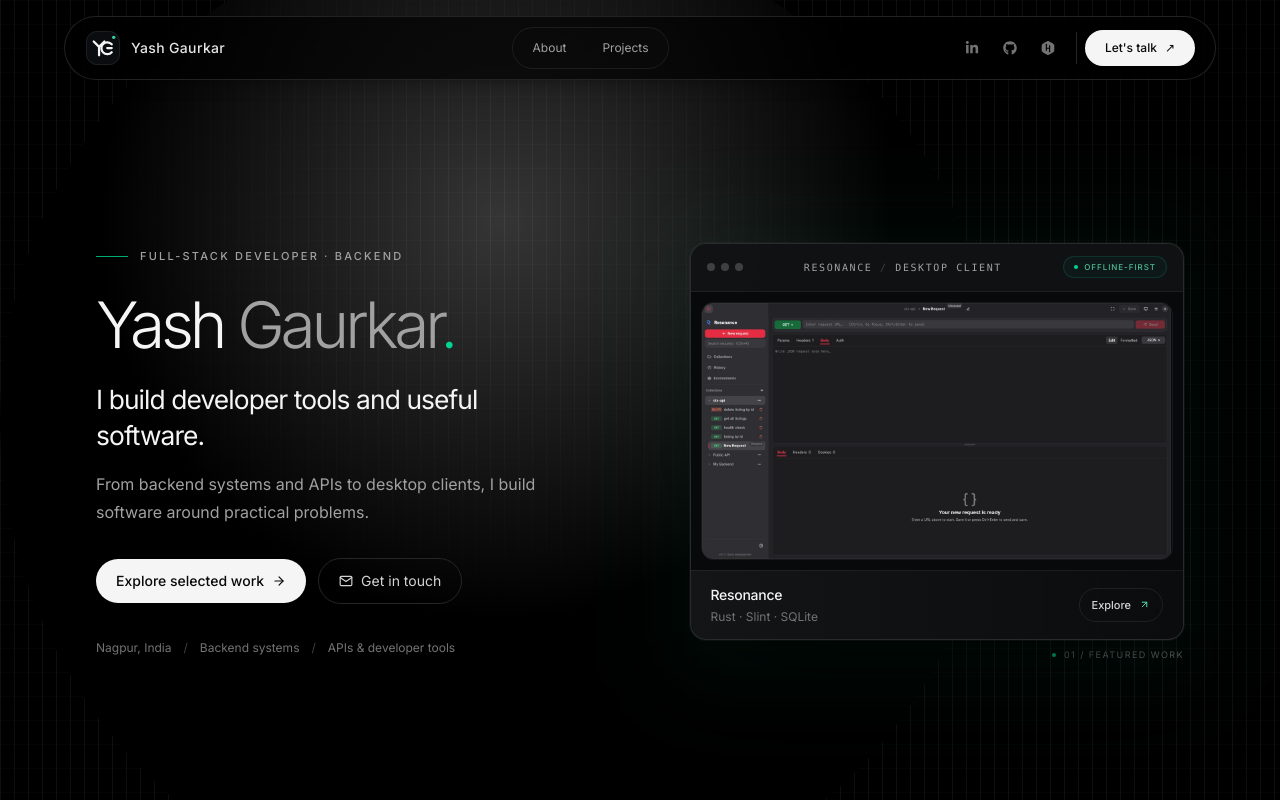
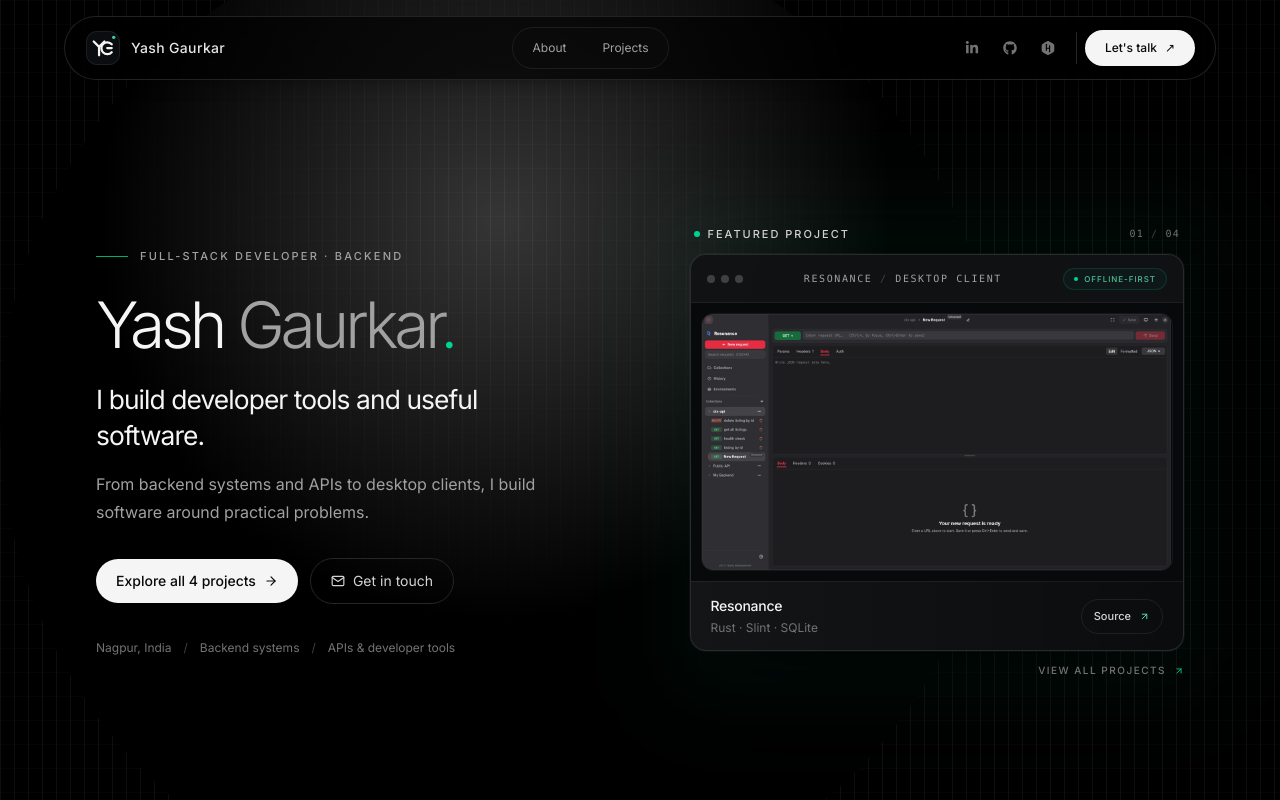
Before and after one commit to yashG0/serious-portfolio-app, a React (Vite) app: page / in a window 1280 px wide. Shown: the top 800 px of the page. Built offline with nearby package versions, Linux system fonts and the light colour scheme.

Commit message:
feat: clarify featured project and full project list

```diff
--- a/src/components/Hero.jsx
+++ b/src/components/Hero.jsx
@@ -65,7 +65,7 @@ export const Hero = () => {
 							href="#projects"
 							className="group inline-flex items-center gap-2 rounded-full bg-neutral-100 px-5 py-3 text-sm font-medium text-neutral-950 transition-colors hover:bg-white"
 						>
-							Explore selected work
+							Explore all 4 projects
 							<FiArrowRight className="transition-transform group-hover:translate-x-0.5" />
 						</a>
 						<a
@@ -97,12 +97,21 @@ export const Hero = () => {
 					transition={{ duration: 0.65, delay: 0.18, ease: "easeOut" }}
 					className="relative isolate mx-auto w-full max-w-lg lg:justify-self-end"
 				>
+					<div className="relative z-10 mb-3 flex items-center justify-between px-1">
+						<p className="flex items-center gap-2 text-[10px] font-medium uppercase tracking-[0.18em] text-neutral-300 sm:text-[11px]">
+							<span className="h-1.5 w-1.5 rounded-full bg-emerald-400" />
+							Featured project
+						</p>
+						<p className="font-mono text-[10px] tracking-[0.12em] text-neutral-500">
+							01 <span className="text-neutral-700">/</span> 04
+						</p>
+					</div>
 					<div aria-hidden="true" className="pointer-events-none absolute -inset-5 z-0 rounded-[2rem] bg-emerald-400/[0.045] blur-2xl sm:-inset-8" />
 					<a
 						href="https://github.com/yashG0/resonance-api-testing-platform"
 						target="_blank"
 						rel="noopener noreferrer"
-						aria-label="View Resonance API testing platform on GitHub"
+						aria-label="Featured project: Resonance API testing platform, one of four projects. View its GitHub repository."
 						className="group relative z-10 block overflow-hidden rounded-2xl border border-white/[0.12] bg-[#0c0d0f]/95 shadow-[0_32px_100px_-48px_rgba(0,0,0,0.95)] ring-1 ring-white/[0.04] transition-all duration-300 hover:border-emerald-300/30 hover:shadow-[0_36px_110px_-48px_rgba(16,185,129,0.22)]"
 					>
 						<div className="hidden h-12 items-center justify-between border-b border-white/[0.06] bg-white/[0.02] px-4 sm:flex">
@@ -138,14 +147,13 @@ export const Hero = () => {
 								</p>
 							</div>
 							<span className="inline-flex items-center gap-2 rounded-full border border-white/[0.08] px-3 py-2 text-[11px] font-medium text-neutral-300 transition-all group-hover:border-emerald-300/25 group-hover:bg-emerald-300/[0.06] group-hover:text-white">
-								Explore <FiArrowUpRight className="text-emerald-300" />
+								Source <FiArrowUpRight className="text-emerald-300" />
 							</span>
 						</div>
 					</a>
-					<p className="mt-2 flex items-center justify-end gap-2 text-[9px] uppercase tracking-[0.16em] text-neutral-600">
-						<span className="h-1 w-1 rounded-full bg-emerald-400/70" />
-						01 / Featured work
-					</p>
+					<a href="#projects" className="group relative z-10 mt-3 flex items-center justify-end gap-2 text-[10px] font-medium uppercase tracking-[0.15em] text-neutral-500 transition-colors hover:text-white">
+						View all projects <FiArrowUpRight className="text-emerald-400 transition-transform group-hover:-translate-y-0.5 group-hover:translate-x-0.5" />
+					</a>
 				</motion.div>
 			</div>
 		</section>
```
